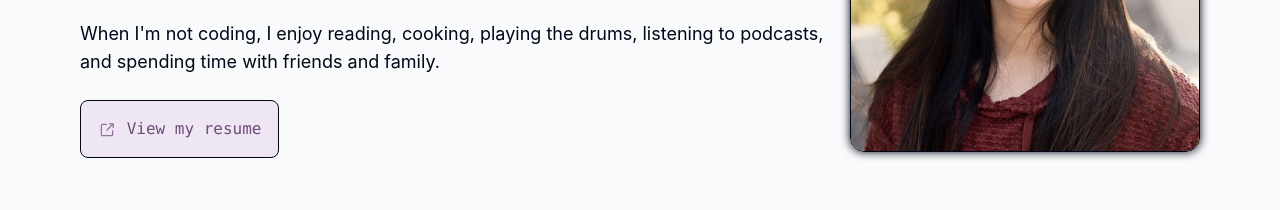
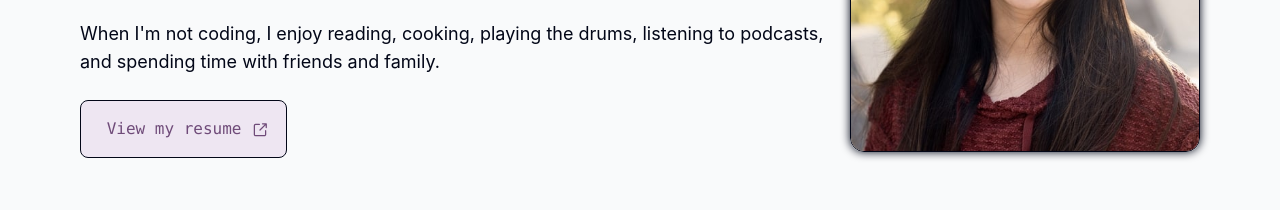
Before and after one commit to fionatagious/fiona.works, a Next.js app: page / in a window 1280 px wide. Shown: the part 860-1070 px from the top of the page. Built offline with nearby package versions, Linux system fonts and the light colour scheme.

Commit message:
adjust icon color

```diff
--- a/src/app/components/ExperiencePanel.js
+++ b/src/app/components/ExperiencePanel.js
@@ -164,7 +164,7 @@ export default function VerticalTabs() {
       >
         <Button
           className="text-eggplant bg-lightMauve/20 font-normal font-mono border-[1px] border-slate-950 rounded-lg p-4 group hover:bg-eggplant hover:text-white transition duration-200 ease-in-out"
-          label="&nbsp;View my resume"
+          label="View my resume"
           onClick={handleClick}
           icon={<ExternalLinkIcon />}
         />
--- a/src/app/components/buttons/Button.tsx
+++ b/src/app/components/buttons/Button.tsx
@@ -95,8 +95,8 @@ export const Button: FC<ButtonProps> = ({
       style={bgColor}
       {...props}
     >
+      {label}
       {icon && icon}
-      {label}
     </button>
   );
 };
--- a/src/app/components/icons/ExternalLinkIcon.js
+++ b/src/app/components/icons/ExternalLinkIcon.js
@@ -7,8 +7,7 @@ const ExternalLinkIcon = () => {
       viewBox="0 0 64 64"
       width="20px"
       height="20px"
-      // fill="#6f4b79"
-      className="fill-current text-mauve group-hover:text-white transition-colors duration-200"
+      className="fill-current text-eggplant ml-2 group-hover:text-white transition-colors duration-200"
       style={{ display: "inline" }}
     >
       <path d="M 40 10 C 38.896 10 38 10.896 38 12 C 38 13.104 38.896 14 40 14 L 47.171875 14 L 30.585938 30.585938 C 29.804938 31.366938 29.804938 32.633063 30.585938 33.414062 C 30.976938 33.805063 31.488 34 32 34 C 32.512 34 33.023063 33.805062 33.414062 33.414062 L 50 16.828125 L 50 24 C 50 25.104 50.896 26 52 26 C 53.104 26 54 25.104 54 24 L 54 12 C 54 10.896 53.104 10 52 10 L 40 10 z M 18 12 C 14.691 12 12 14.691 12 18 L 12 46 C 12 49.309 14.691 52 18 52 L 46 52 C 49.309 52 52 49.309 52 46 L 52 34 C 52 32.896 51.104 32 50 32 C 48.896 32 48 32.896 48 34 L 48 46 C 48 47.103 47.103 48 46 48 L 18 48 C 16.897 48 16 47.103 16 46 L 16 18 C 16 16.897 16.897 16 18 16 L 30 16 C 31.104 16 32 15.104 32 14 C 32 12.896 31.104 12 30 12 L 18 12 z" />
```
